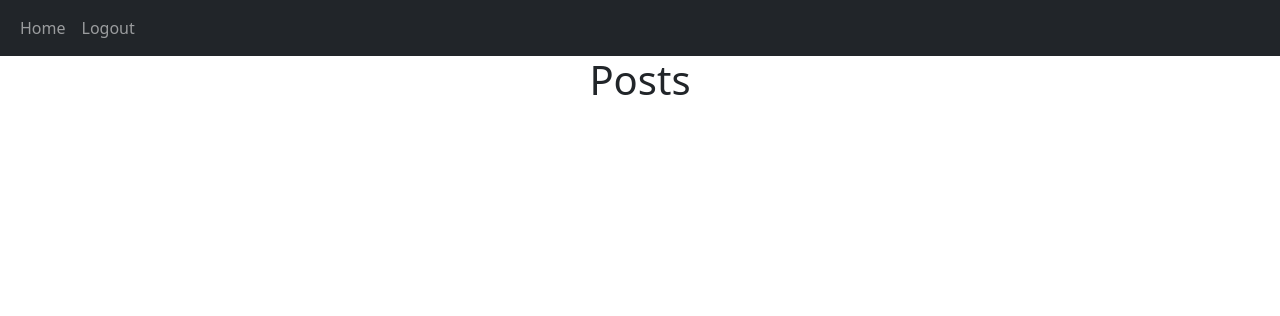
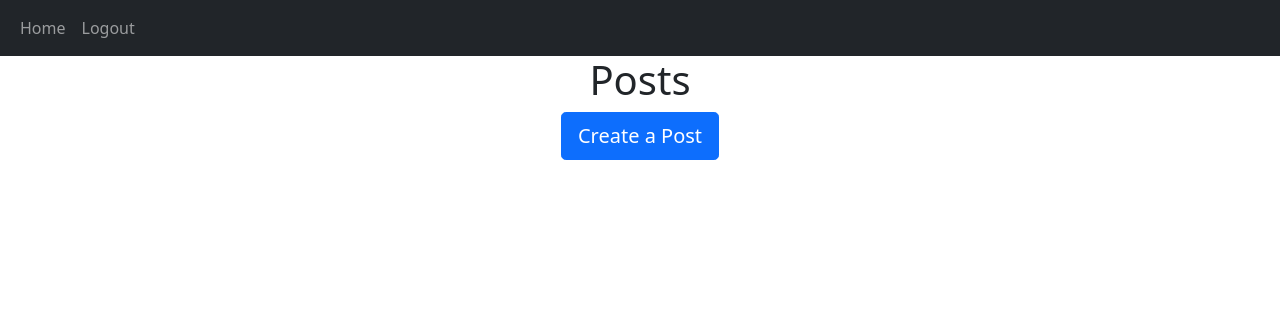
Before and after one commit to PerezChris99/SM-flask, a Flask app: page / in a window 1280 px wide. Shown: the top 316 px of the page. Run offline with Flask 2, Linux system fonts and the light colour scheme; the visitor is signed in with stand-in values (Sample User, id 1); data that the repository does not hold is empty.

Commit message:
create post button

```diff
--- a/website/templates/home.html
+++ b/website/templates/home.html
@@ -26,5 +26,8 @@
     </div>
     <br>
     {% endfor %}
+    <div align="center">
+        <a href="/create-post"><button type="button" class="btn btn-primary btn-lg">Create a Post</button></a>
+    </div>
 </div>
 {% endblock %}
--- a/website/views.py
+++ b/website/views.py
@@ -36,7 +36,7 @@ def delete_post(id):
     post = Post.query.filter_by(id=id).first()
 
     if not post:
-        flash("post does not exist.", category='error')
+        flash('post does not exist.', category='error')
     elif current_user.id != post.id:
         flash('You do not have permission to delete this post.', category='error')
     else:
```
